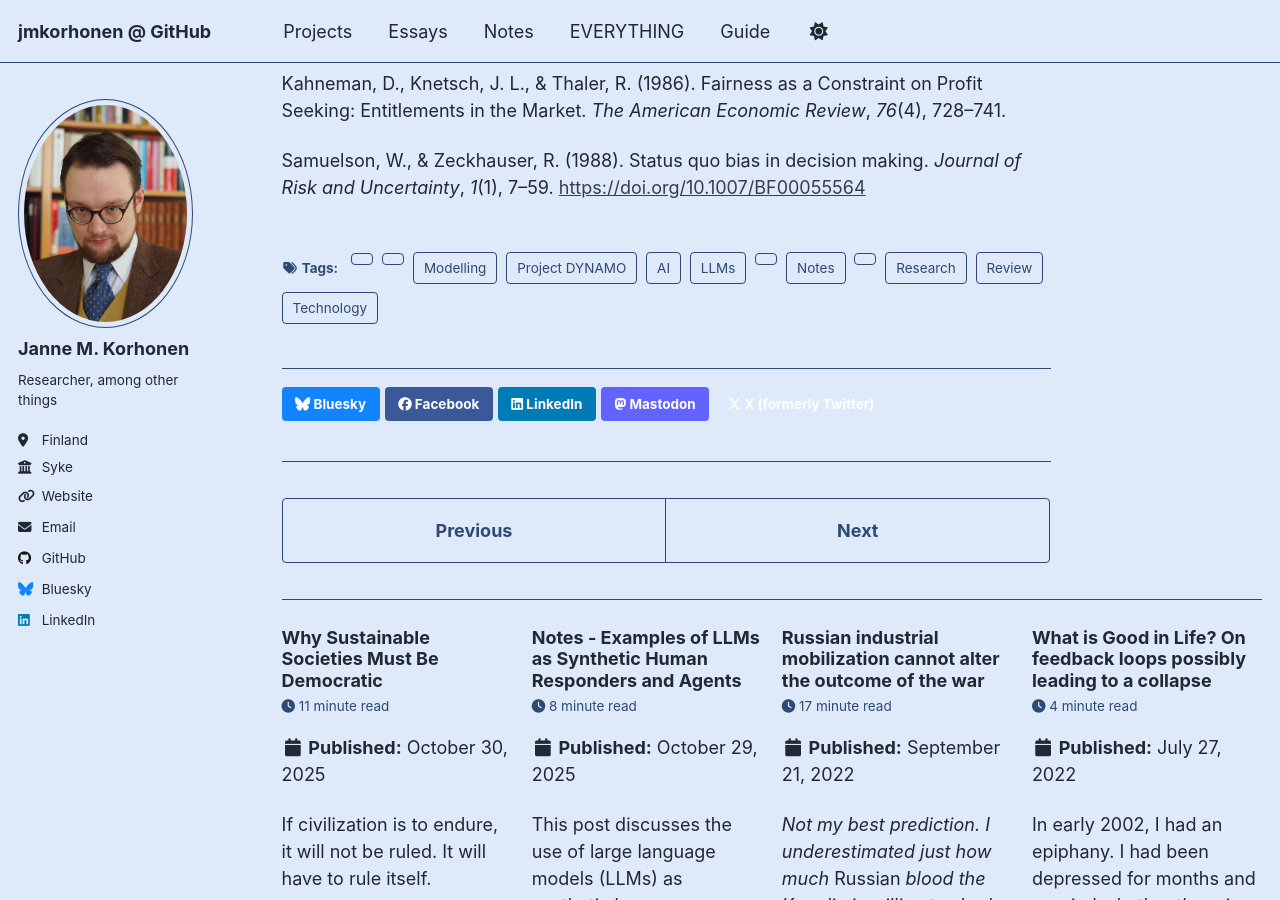
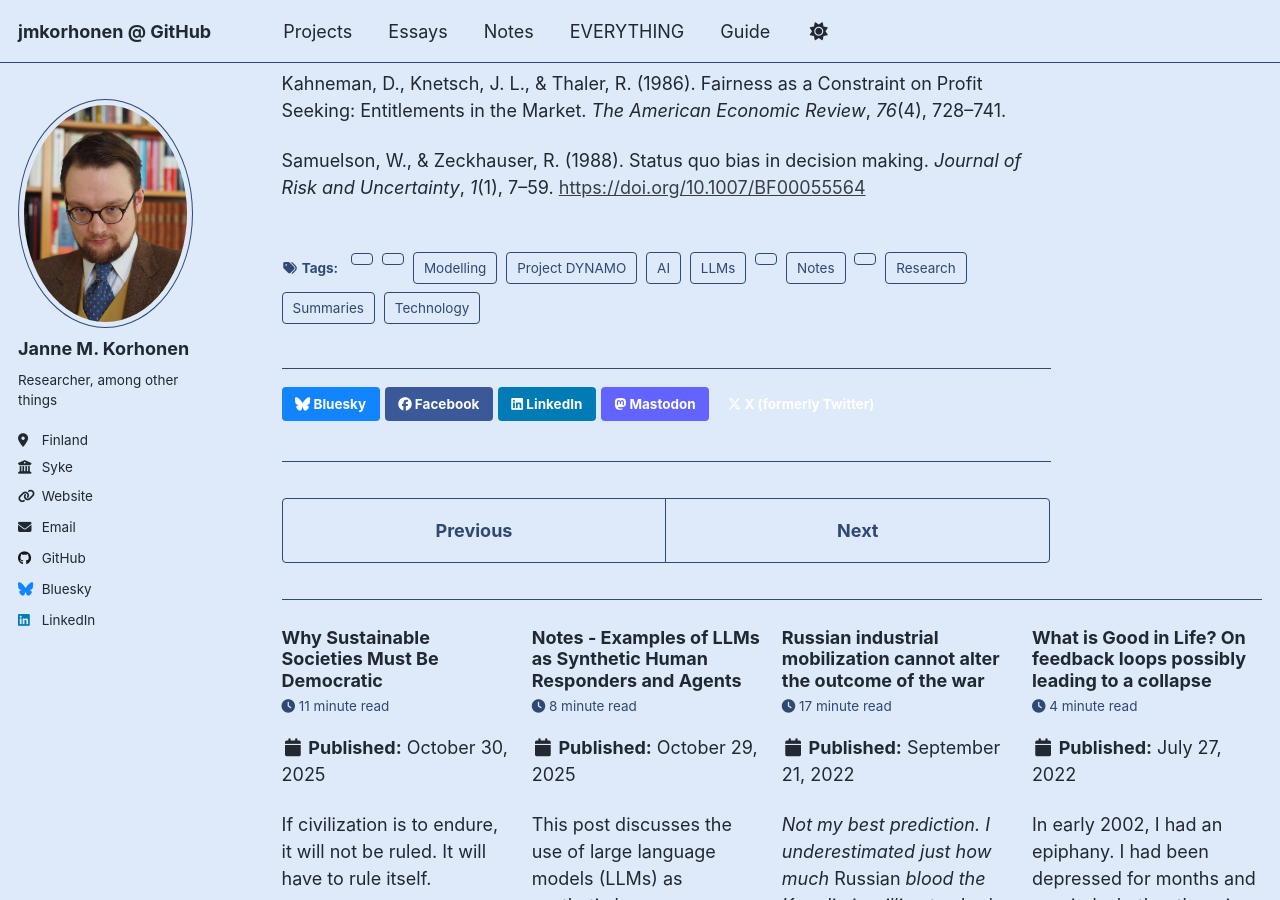
Before and after one commit to jmkorhonen/jmkorhonen.github.io, a Jekyll site: the page built from _posts/2025/2025-11-12-summary-large-language-models-as-simulated-economic-agents-horton-2023.md, in a window 1280 px wide and 900 px high, scrolled down 4271 px. Built offline with Jekyll 4.4.1, drawn with Linux system fonts in a browser that asks for light colours; a script that is not in the unit is left out.

Commit message:
Update tags in summary post for Horton 2023

```diff
--- a/_posts/2025/2025-11-12-summary-large-language-models-as-simulated-economic-agents-horton-2023.md
+++ b/_posts/2025/2025-11-12-summary-large-language-models-as-simulated-economic-agents-horton-2023.md
@@ -4,7 +4,7 @@ date: 2025-11-12
 permalink: /posts/2025/2025-11-12-summary-large-language-models-as-simulated-economic-agents-horton-2023/
 tags:
 - Research
-- Review
+- Summaries
 - AI
 - LLMs
 - Technology
```
